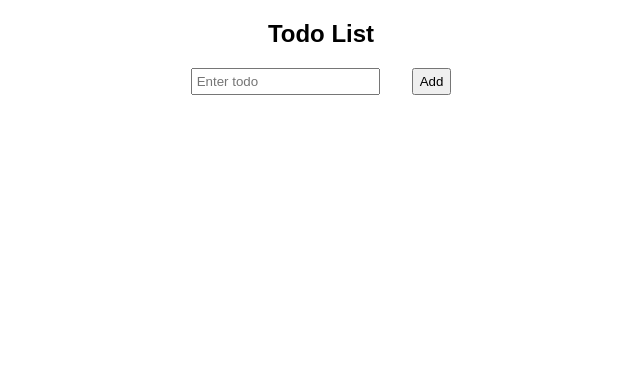
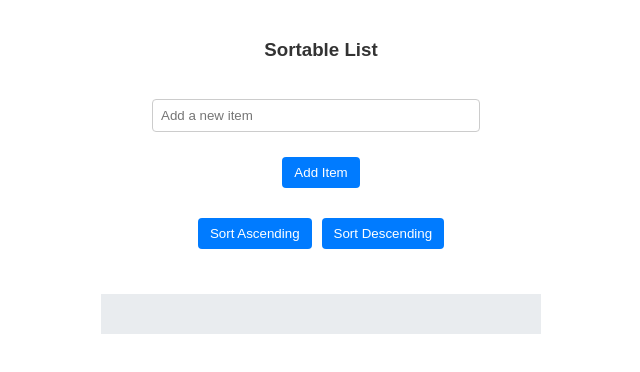
Before and after one commit to Digambar1411/namaste-dev-problems, a React (Vite) app: page /products/1 in a window 1280 px wide. Shown: the top 372 px of the page, without its empty margins (319-959 px from the left). Built offline with nearby package versions, Linux system fonts and the light colour scheme.

Commit message:
sortable list

```diff
--- a/src/App.jsx
+++ b/src/App.jsx
@@ -12,6 +12,7 @@ import Navbar from './problems/ProductStore/Navbar'
 import ProductDetails from './problems/ProductStore/ProductDetails'
 import Home from './problems/ProductStore/Home'
 import TodoList from './problems/Todos/todo'
+import SortableList from './problems/ContactForm/SortableList/SortList'
 function App() {
 
   return (
@@ -30,7 +31,8 @@ function App() {
           <Route path="/products/:id" element={<ProductDetails />} />
         </Routes>
       </BrowserRouter> */}
-      <TodoList />
+      {/* <TodoList /> */}
+      <SortableList />
 
     </>
   )
--- /dev/null
+++ b/src/problems/ContactForm/SortableList/SortList.jsx
@@ -0,0 +1,44 @@
+import React, { useState, useRef, useCallback } from 'react';
+import './sort.css';
+
+const SortableList = () => {
+
+  const inputRef = useRef(null);
+  const [items, setItems] = useState([]);
+
+  const addItem = () => {
+    const text = inputRef.current.value.trim();
+    if (!text) return
+    setItems([...items, text]);
+    inputRef.current.value = '';
+  }
+
+  const sortItems = useCallback((order) => {
+    setItems((prev)=>{
+      return [...prev].sort((a, b) => order === 'asc' ? a.localeCompare(b) : b.localeCompare(a))
+  });
+  }, []);
+
+  return (
+    <div className="sortable-list-container">
+      <h3>Sortable List</h3>
+      <input
+        type="text"
+        placeholder="Add a new item"
+        ref={inputRef}
+      />
+      <button onClick={addItem}>Add Item</button>
+      <div>
+        <button onClick={()=>sortItems('asc')}>Sort Ascending</button>
+        <button onClick={()=>sortItems('desc')}>Sort Descending</button>
+      </div>
+      <div className="list-items">
+        {items.length > 0 &&
+          items.map((item, index) => <div key={index} id={`item-${index}`} >{item}</div>)
+        }
+      </div>
+    </div>
+  );
+};
+
+export default SortableList;
--- /dev/null
+++ b/src/problems/ContactForm/SortableList/sort.css
@@ -0,0 +1,52 @@
+.sortable-list-container {
+  max-width: 400px;
+  margin: 0 auto;
+  padding: 20px;
+  border-radius: 8px;
+  display:flex;
+  flex-direction:column;
+  align-items:center;
+  gap:20px
+
+}
+
+.sortable-list-container h3 {
+  text-align: center;
+  color: #333;
+}
+
+.sortable-list-container input {
+  width: calc(100% - 90px);
+  padding: 8px;
+  margin-right: 10px;
+  border: 1px solid #ccc;
+  border-radius: 4px;
+}
+
+.sortable-list-container button {
+  padding: 8px 12px;
+  border: none;
+  background-color: #007bff;
+  color: white;
+  border-radius: 4px;
+  cursor: pointer;
+  margin:5px
+}
+
+.sortable-list-container button:hover {
+  background-color: #0056b3;
+}
+
+.sortable-list-container div {
+  text-align: center;
+  margin-bottom: 20px;
+}
+
+.list-items {
+   background-color: #e9ecef;
+  padding:20px;
+  width:100%;
+  display:flex;
+  flex-direction:column;
+  align-items:start
+}
```
